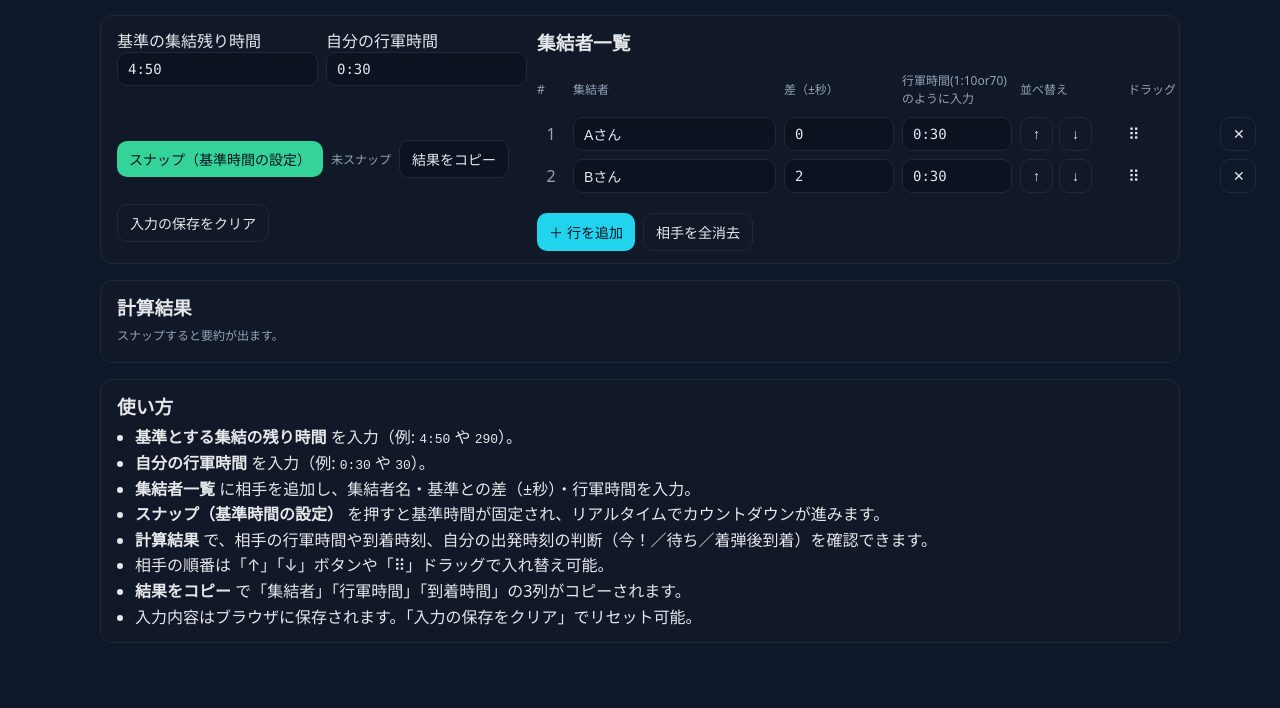
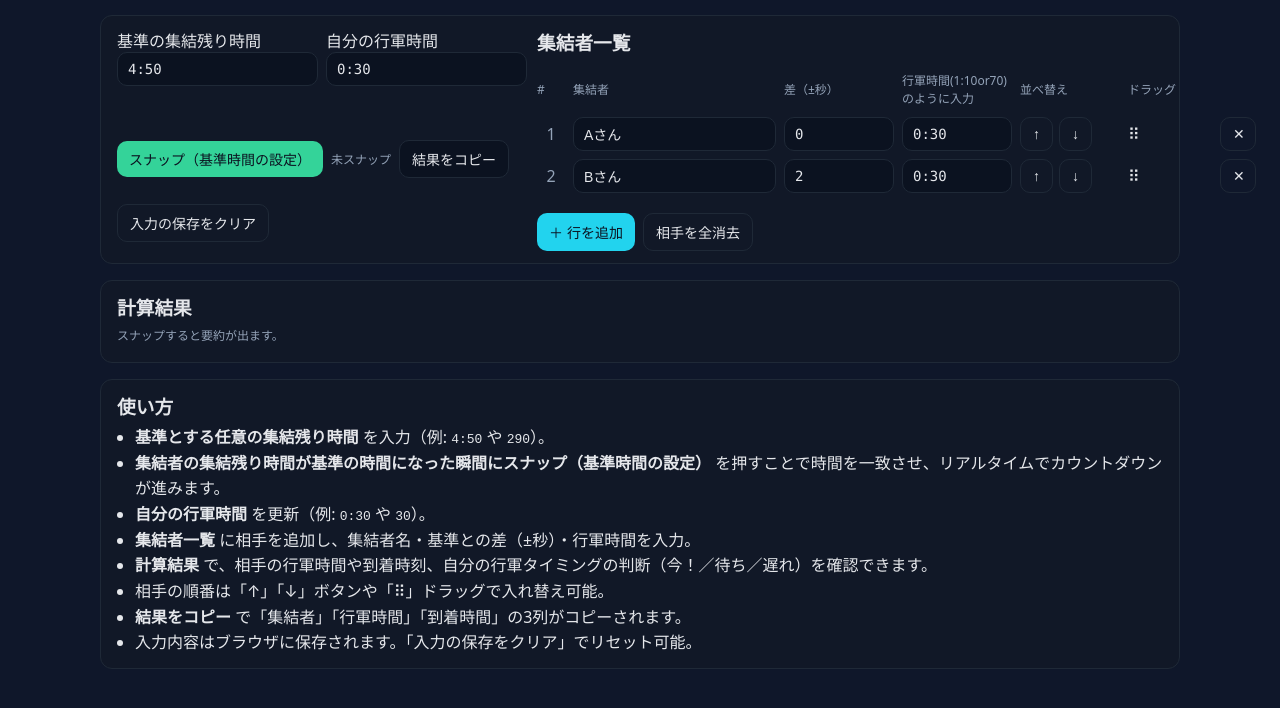
Before and after one commit to rthirteen1300/rthirteen1300.github.io, a plain HTML site: page index.html in a window 1280 px wide. Shown: the part 64-772 px from the top of the page. Drawn offline with Linux system fonts and the light colour scheme.

Commit message:
Update index.html

```diff
--- a/index.html
+++ b/index.html
@@ -86,11 +86,11 @@
     <section class="card">
     <h3 style="margin:0 0 6px 0;">使い方</h3>
     <ul style="line-height:1.6; margin:0; padding-left:18px;">
-      <li><b>基準とする集結の残り時間</b> を入力（例: <code>4:50</code> や <code>290</code>）。</li>
-      <li><b>自分の行軍時間</b> を入力（例: <code>0:30</code> や <code>30</code>）。</li>
+      <li><b>基準とする任意の集結残り時間</b> を入力（例: <code>4:50</code> や <code>290</code>）。</li>
+      <li><b>集結者の集結残り時間が基準の時間になった瞬間にスナップ（基準時間の設定）</b> を押すことで時間を一致させ、リアルタイムでカウントダウンが進みます。</li>
+      <li><b>自分の行軍時間</b> を更新（例: <code>0:30</code> や <code>30</code>）。</li>
       <li><b>集結者一覧</b> に相手を追加し、集結者名・基準との差（±秒）・行軍時間を入力。</li>
-      <li><b>スナップ（基準時間の設定）</b> を押すと基準時間が固定され、リアルタイムでカウントダウンが進みます。</li>
-      <li><b>計算結果</b> で、相手の行軍時間や到着時刻、自分の出発時刻の判断（今！／待ち／着弾後到着）を確認できます。</li>
+      <li><b>計算結果</b> で、相手の行軍時間や到着時刻、自分の行軍タイミングの判断（今！／待ち／遅れ）を確認できます。</li>
       <li>相手の順番は「↑」「↓」ボタンや「⠿」ドラッグで入れ替え可能。</li>
       <li><b>結果をコピー</b> で「集結者」「行軍時間」「到着時間」の3列がコピーされます。</li>
       <li>入力内容はブラウザに保存されます。「入力の保存をクリア」でリセット可能。</li>
```
